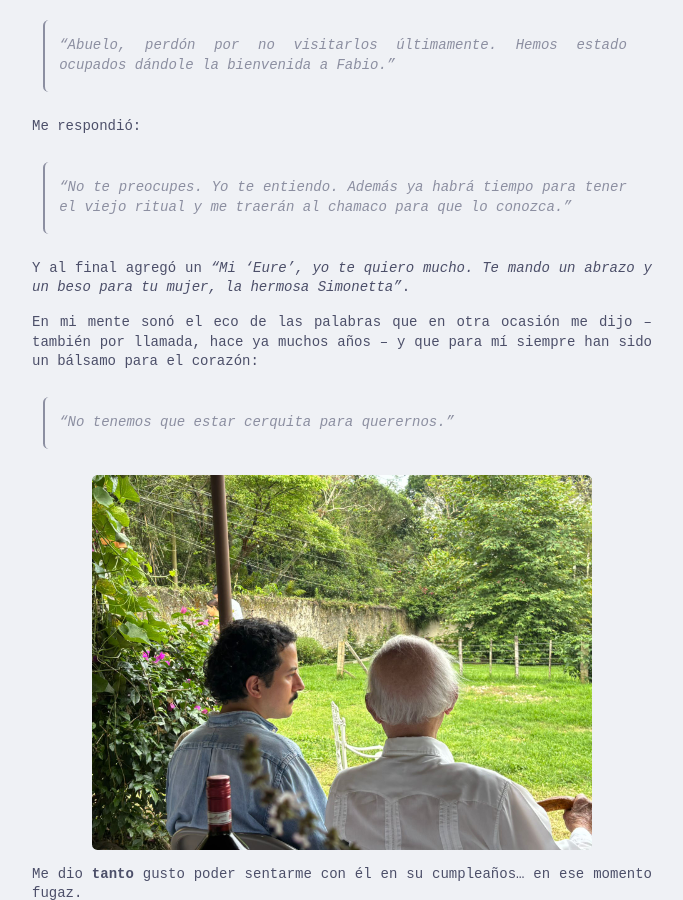
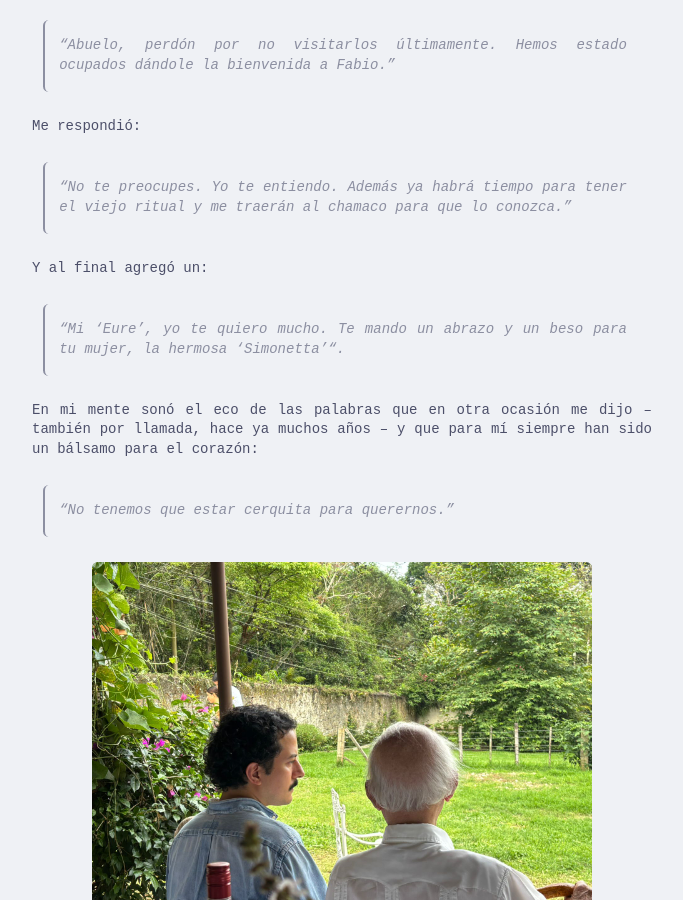
Before and after one commit to nph4rd/nph4rd.github.io, a Jekyll site: the page built from el-mundo-no-se-va-a-acabar.md, in a window 1280 px wide and 900 px high, scrolled down 525 px. Shown: the whole window, without its empty margins (298-981 px from the left). Built offline with Jekyll 4.4.1, drawn with Linux system fonts in a browser that asks for light colours; some of the changed text lies outside the part shown.

Commit message:
Merge poem title/attribution into the poem blockquote as a right-aligned signature
Co-Authored-By: Claude Opus 4.8 (1M context) <noreply@anthropic.com>

```diff
--- a/el-mundo-no-se-va-a-acabar.md
+++ b/el-mundo-no-se-va-a-acabar.md
@@ -17,7 +17,9 @@ Me respondió:
 
 > _"No te preocupes. Yo te entiendo. Además ya habrá tiempo para tener el viejo ritual y me traerán al chamaco para que lo conozca."_
 
-Y al final agregó un _"Mi 'Eure', yo te quiero mucho. Te mando un abrazo y un beso para tu mujer, la hermosa Simonetta"_.
+Y al final agregó un:
+
+> _"Mi 'Eure', yo te quiero mucho. Te mando un abrazo y un beso para tu mujer, la hermosa 'Simonetta'"_.
 
 En mi mente sonó el eco de las palabras que en otra ocasión me dijo -- también por llamada, hace ya muchos años -- y que para mí siempre han sido un bálsamo para el corazón:
 
@@ -147,9 +149,8 @@ Sé que mi abuelo siempre se fijó en el verdor.
 > Clavel solo... balconero<br>
 > De dulzuras y verdores<br>
 > tengo el alma rebosando
-
-> _"Retrato vegetal de los montes, potreros, huertos y patios de los platoneros"_<br>
-> _Platón Sánchez, Ver. junio /81_
+>
+> <div style="text-align: right; font-style: italic;">"Retrato vegetal de los montes, potreros, huertos y patios de los platoneros"<br>Platón Sánchez, Ver. junio /81</div>
 
 Creo también que pensó mucho en el acto de plantar en los últimos días de su vida. Además de los árboles que me regaló, varias veces me preguntó por los que de pequeños mi hermano Juan Carlos y yo plantamos frente a la casa del Lago de las Ánimas. Le aseguré que ahí siguen creciendo.
 
```
